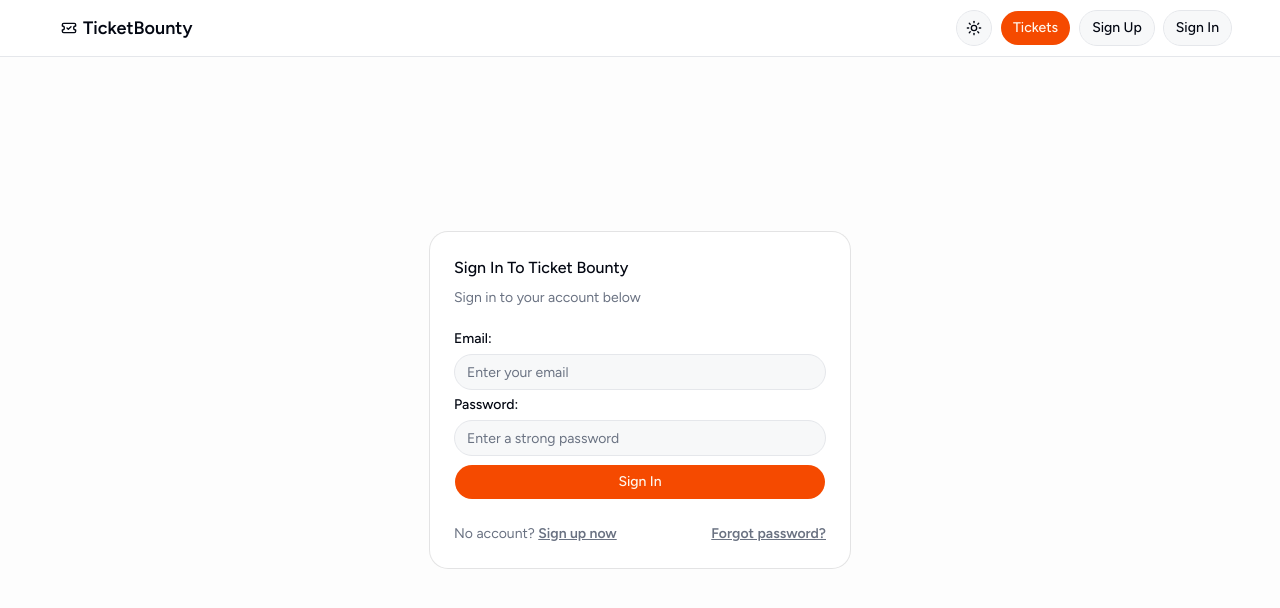
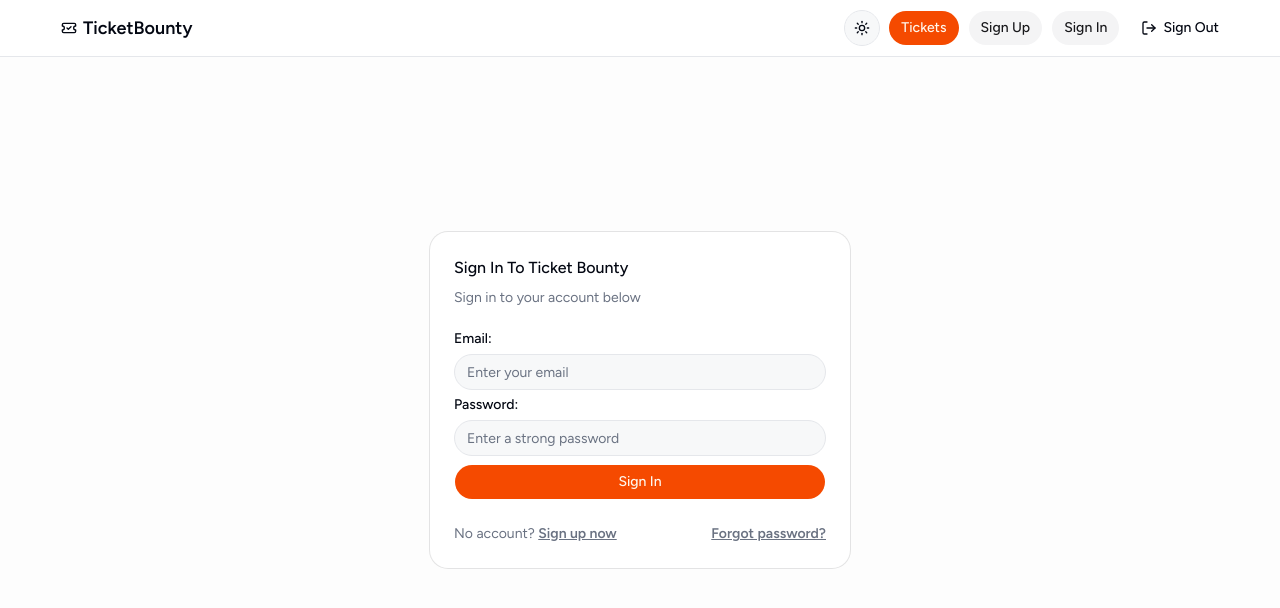
Before and after one commit to steven-oehley/ticket-bounty-learning, a Next.js app: page /sign-in in a window 1280 px wide. Shown: the top 608 px of the page. Built offline with nearby package versions, Linux system fonts and the light colour scheme; no server answers.

Commit message:
feature: add signOut button and action

```diff
--- a/src/components/form/submit-btn.tsx
+++ b/src/components/form/submit-btn.tsx
@@ -1,5 +1,6 @@
 'use client';
 
+import { type ReactNode } from 'react';
 import { useFormStatus } from 'react-dom';
 
 import { LucideLoader2 } from 'lucide-react';
@@ -13,9 +14,10 @@ interface SubmitBtnProps {
   label: string;
   variant?: 'default' | 'destructive' | 'outline' | 'ghost' | 'link' | 'secondary';
   isDisabled?: boolean;
+  icon?: ReactNode;
 }
 
-const SubmitBtn = ({ className, label, variant, isDisabled }: SubmitBtnProps) => {
+const SubmitBtn = ({ className, label, variant, isDisabled, icon }: SubmitBtnProps) => {
   const { pending } = useFormStatus();
   return (
     <Button
@@ -24,7 +26,14 @@ const SubmitBtn = ({ className, label, variant, isDisabled }: SubmitBtnProps) =>
       type="submit"
       variant={variant}
     >
-      {pending ? <LucideLoader2 className="animate-spin" /> : label}
+      {pending ? (
+        <LucideLoader2 className="animate-spin" />
+      ) : (
+        <>
+          {icon}
+          {label}
+        </>
+      )}
     </Button>
   );
 };
--- a/src/components/header.tsx
+++ b/src/components/header.tsx
@@ -1,9 +1,11 @@
 import Link from 'next/link';
 
-import { LucideTicketCheck } from 'lucide-react';
+import { LucideLogOut, LucideTicketCheck } from 'lucide-react';
 
 import { homePath, signInPath, signUpPath, ticketsPath } from '@/constants/paths';
+import { signOut } from '@/features/auth/actions/sign-out';
 
+import SubmitBtn from './form/submit-btn';
 import { ThemeToggle } from './theme/theme-toggle';
 import { Button } from './ui/button';
 
@@ -24,12 +26,15 @@ const Header = () => {
         <Button asChild className="cursor-pointer" variant="default">
           <Link href={ticketsPath}>Tickets</Link>
         </Button>
-        <Button asChild className="cursor-pointer" variant="outline">
+        <Button asChild className="cursor-pointer" variant="secondary">
           <Link href={signUpPath}>Sign Up</Link>
         </Button>
-        <Button asChild className="cursor-pointer" variant="outline">
+        <Button asChild className="cursor-pointer" variant="secondary">
           <Link href={signInPath}>Sign In</Link>
         </Button>
+        <form action={signOut}>
+          <SubmitBtn icon={<LucideLogOut />} label="Sign Out" variant="ghost" />
+        </form>
       </div>
     </nav>
   );
--- /dev/null
+++ b/src/features/auth/actions/sign-out.ts
@@ -0,0 +1,37 @@
+'use server';
+
+import { cookies } from 'next/headers';
+import { redirect } from 'next/navigation';
+
+import { signInPath } from '@/constants/paths';
+import { lucia } from '@/lib/lucia';
+
+import { getAuth } from '../queries/get-auth';
+
+export const signOut = async () => {
+  const { session } = await getAuth();
+
+  if (!session) {
+    redirect(signInPath);
+  }
+
+  await lucia.invalidateSession(session.id);
+
+  //    delete the session cookie
+  const sessionCookie = lucia.createBlankSessionCookie();
+
+  //  lucia.createBlankSessionCookie() returns:
+  //   {
+  //     name: 'auth_session',
+  //     value: '',
+  //     attributes: {
+  //       maxAge: 0,  // ← THIS is the key
+  //       // or expires: new Date(0)
+  //     }
+  //   }
+  //   no "delete cookie" command in HTTP. Instead, you tell the browser to expire it immediately:
+
+  (await cookies()).set(sessionCookie.name, sessionCookie.value, sessionCookie.attributes);
+
+  redirect(signInPath);
+};
```
